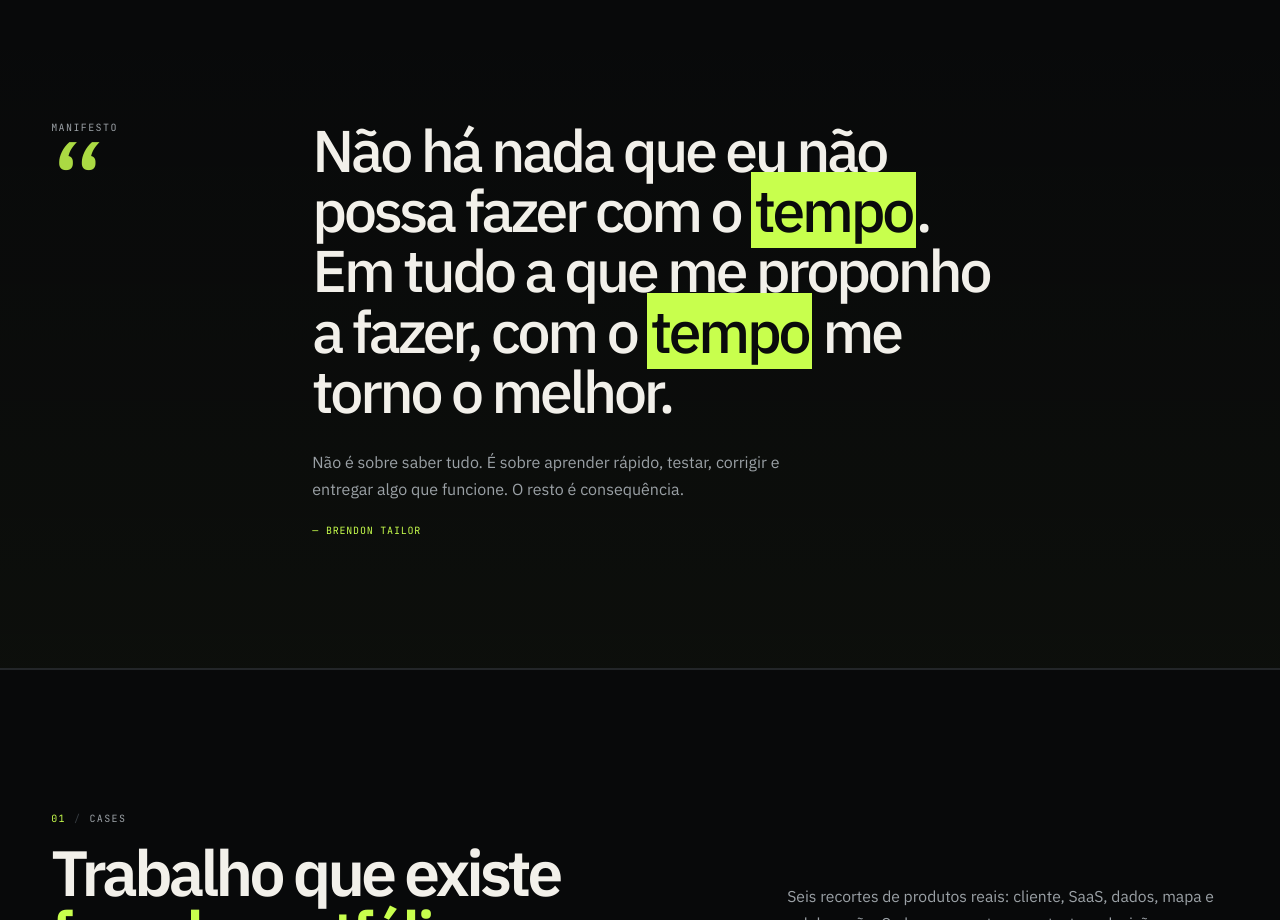
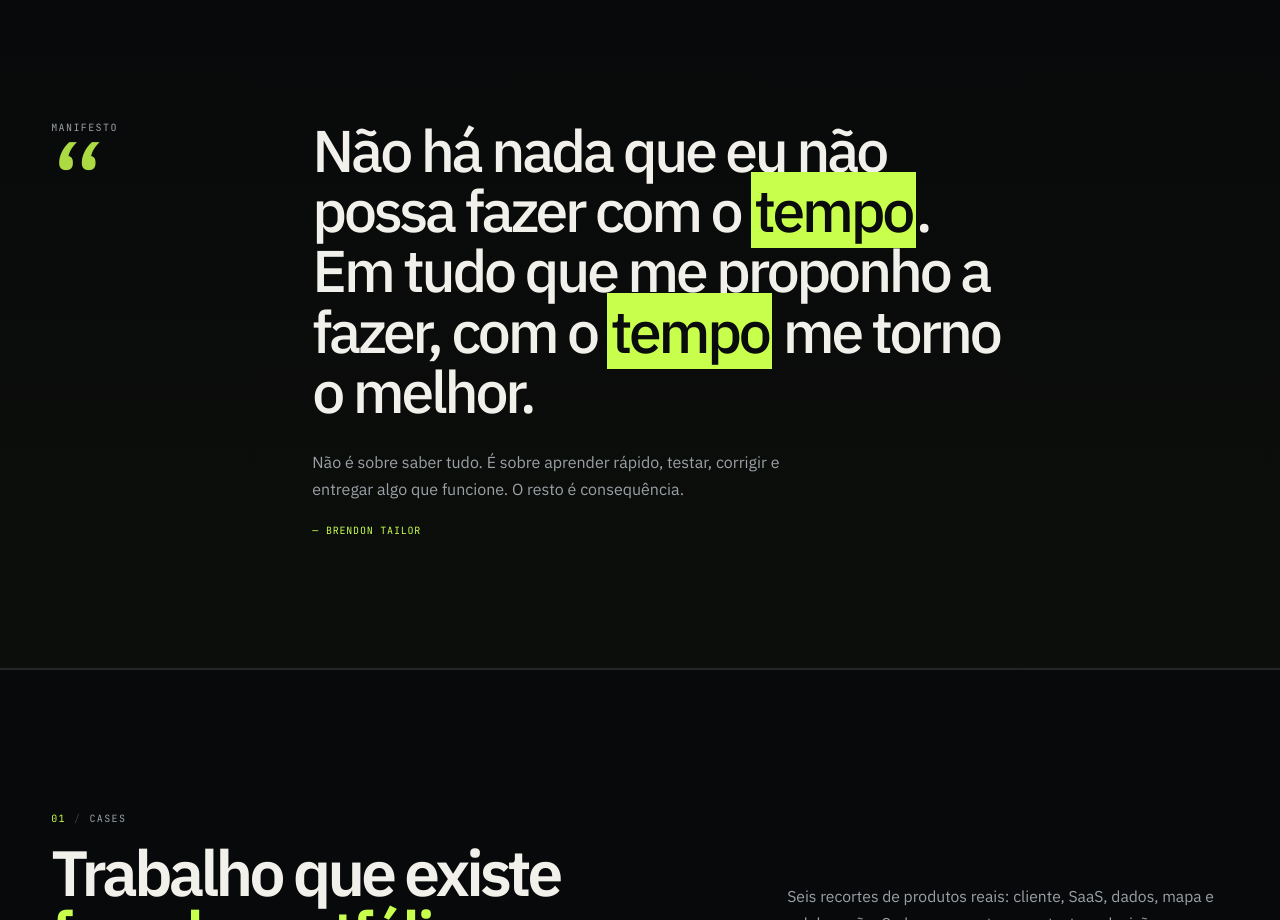
Before and after one commit to Brendontailor/portfolio-site, a Next.js app: page / in a window 1280 px wide. Shown: the part 980-1900 px from the top of the page. Built offline with nearby package versions, Linux system fonts and the light colour scheme; no server answers.

Commit message:
fix: manifesto — ajuste na frase ('Em tudo que me proponho')

```diff
--- a/src/data/site.ts
+++ b/src/data/site.ts
@@ -26,7 +26,7 @@ export const site = {
 
 export const manifesto = {
   opening: "Não há nada que eu não possa fazer com o ",
-  continuation: ". Em tudo a que me proponho a fazer, com o ",
+  continuation: ". Em tudo que me proponho a fazer, com o ",
   closing: " me torno o melhor.",
 } as const;
 
```
